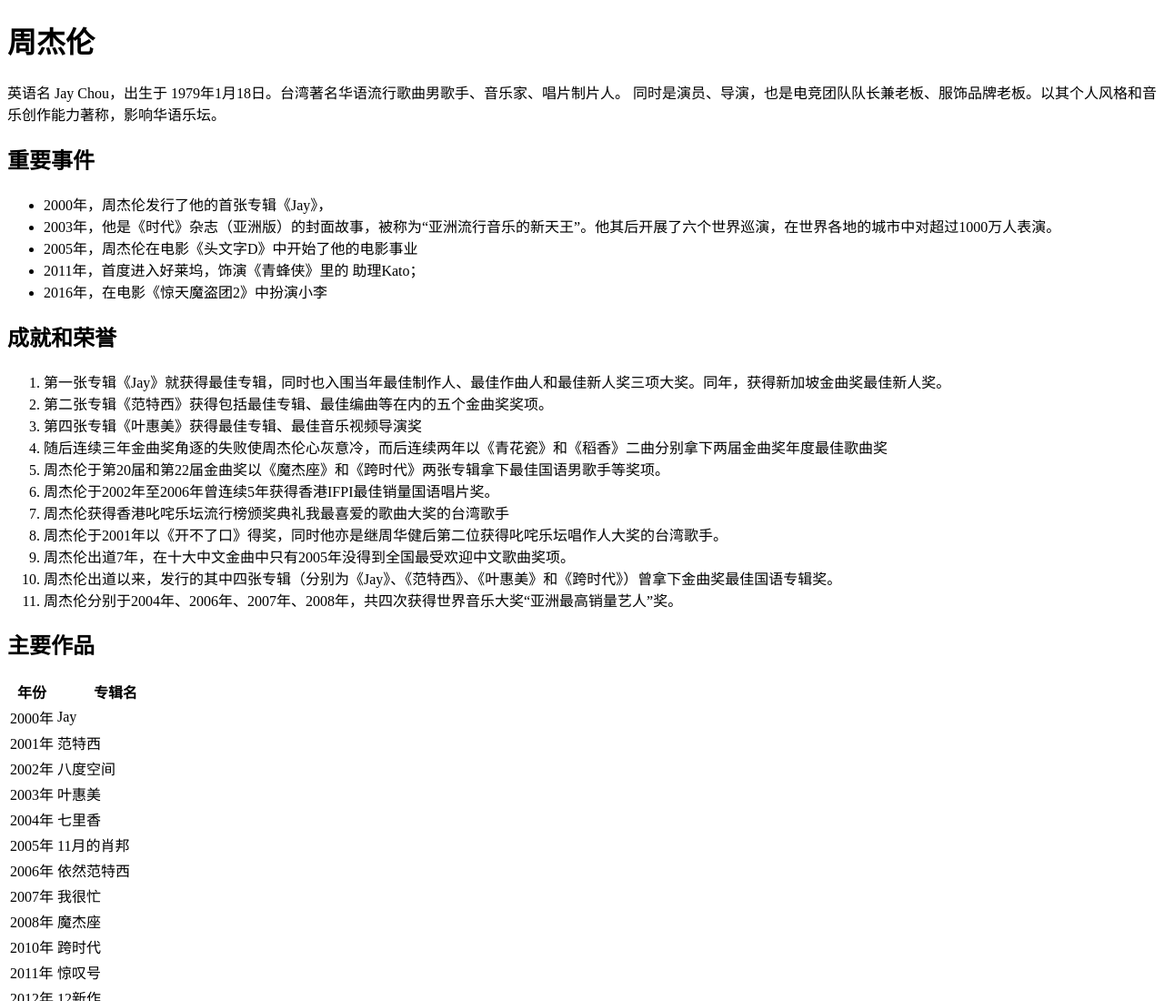
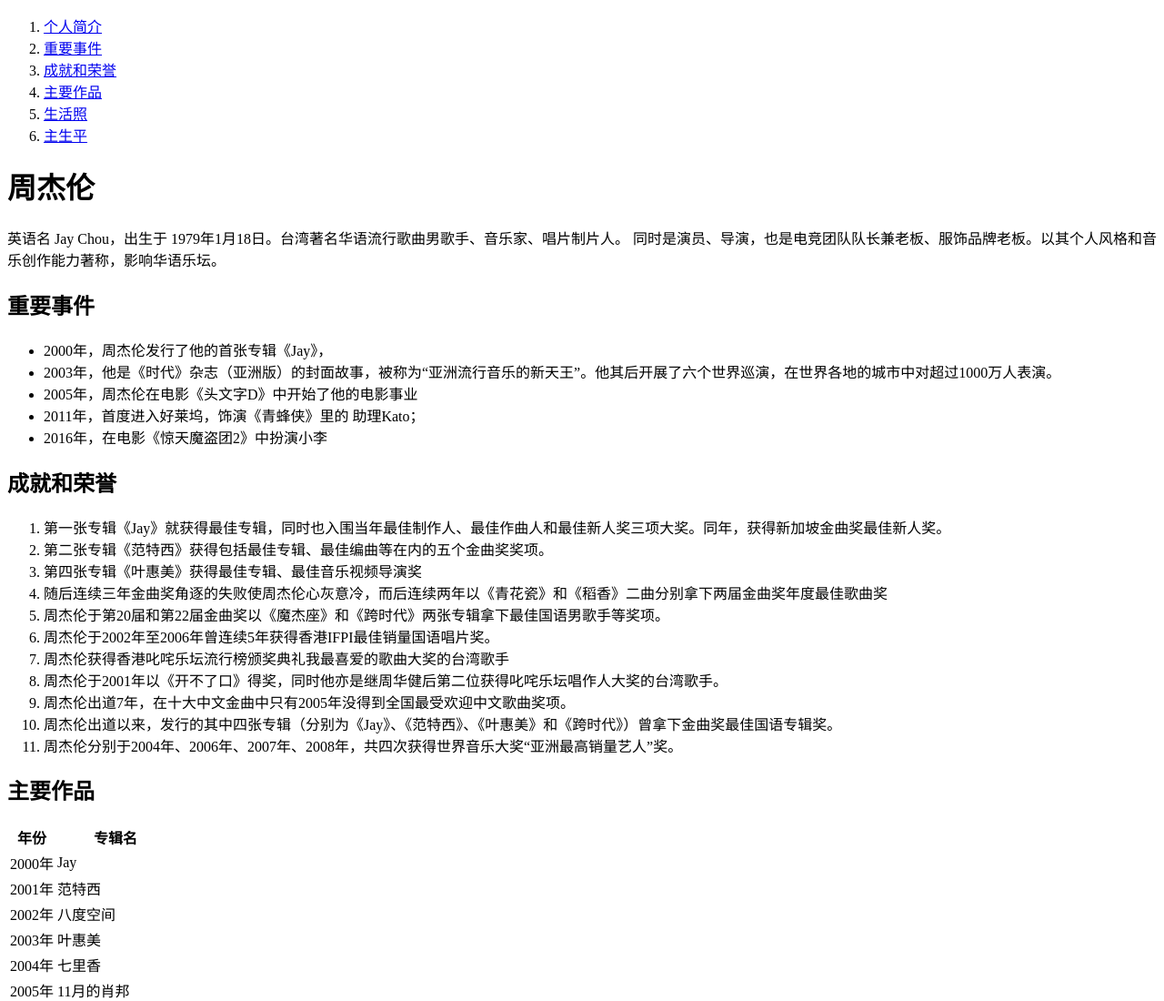
Before and after one commit to MrZhangAsan/Jay, a plain HTML site: page index.html in a window 1280 px wide. Shown: the top 1100 px of the page at 91% size. Drawn offline with Linux system fonts and the light colour scheme.

```diff
--- a/index.html
+++ b/index.html
@@ -13,7 +13,18 @@
   </head>
 
   <body>
-    <h1>
+
+    <nav>
+        <ol>
+            <li><a href="#jay">个人简介</a></li>
+            <li><a href="#events">重要事件</a></li>
+            <li><a href="#awads">成就和荣誉</a></li>
+            <li><a href="#words">主要作品</a></li>
+            <li><a href="#pictures">生活照</a></li>
+            <li><a href="#life">主生平</a></li>
+        </ol>
+    </nav>
+    <h1 id="jay">
       周杰伦
     </h1>
     <p>
@@ -21,7 +32,7 @@
       1979年1月18日。台湾著名华语流行歌曲男歌手、音乐家、唱片制片人。
       同时是演员、导演，也是电竞团队队长兼老板、服饰品牌老板。以其个人风格和音乐创作能力著称，影响华语乐坛。
     </p>
-    <h2>
+    <h2 id="events">
       重要事件
     </h2>
 
@@ -35,7 +46,7 @@
       <li>2016年，在电影《惊天魔盗团2》中扮演小李</li>
     </ul>
 
-    <h2>
+    <h2 id="awads">
       成就和荣誉
     </h2>
 
@@ -69,7 +80,7 @@
       </li>
     </ol>
 
-    <h2>
+    <h2 id="words">
       主要作品
     </h2>
 
@@ -138,7 +149,7 @@
     </tbody>
     </table>
 
-    <h2>
+    <h2 id="pictures">
         生活照
     </h2>
 
@@ -147,7 +158,7 @@
         <div><img width="400" src="images/2.jpg" alt="图二"></div>
         <div><img width="400" src="images/3.jpg" alt="图三"></div>
 
-    <h2>
+    <h2 id="life">
         生平
     </h2>
 
```
